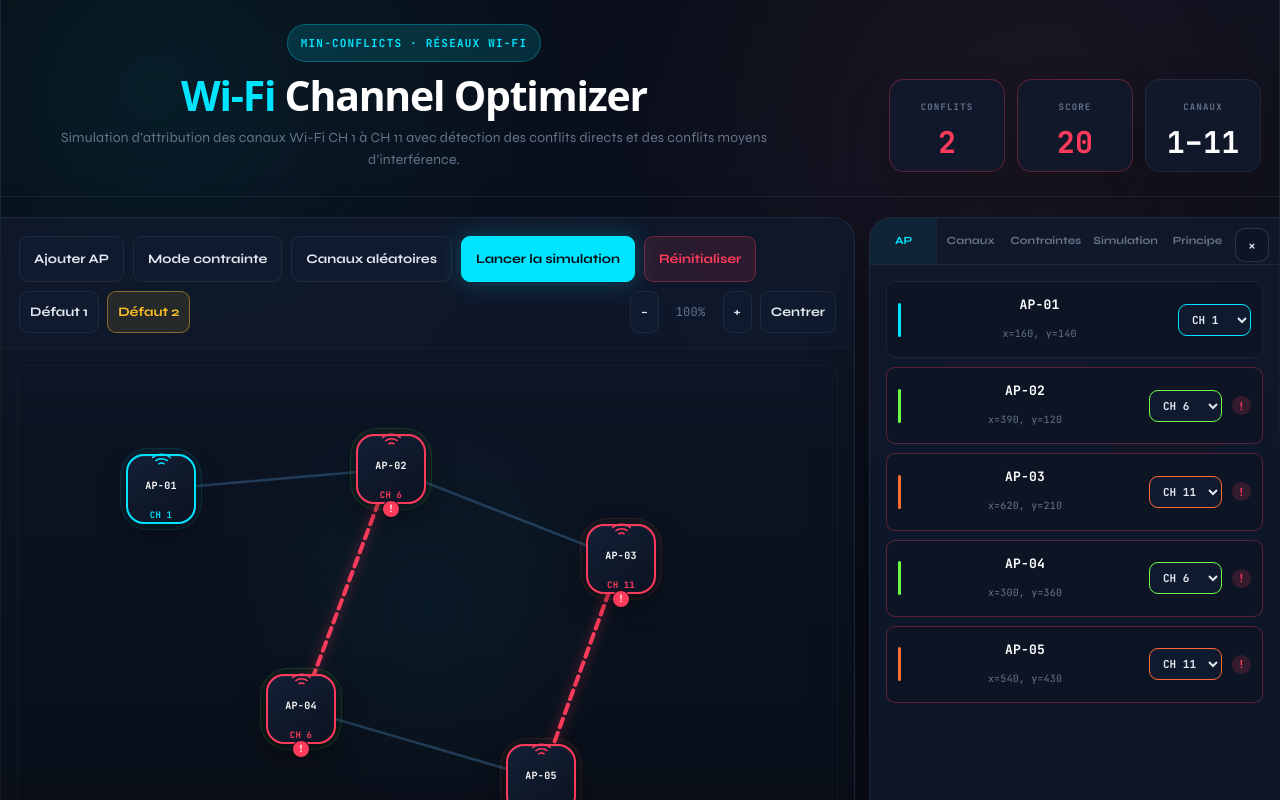
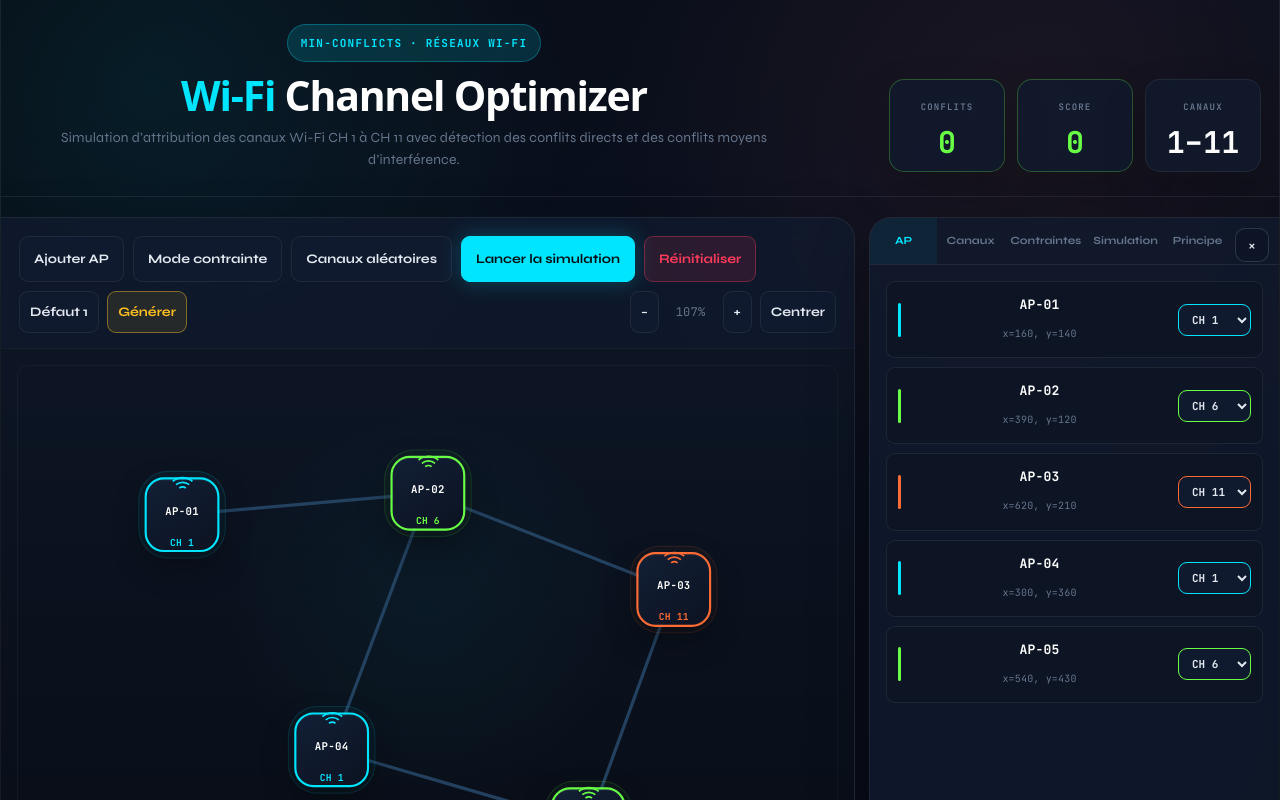
Before and after one commit to raph2611toky/heurestiqueminconflict, a React (Vite) app: page / in a window 1280 px wide. Shown: the top 800 px of the page. Built offline with nearby package versions, Linux system fonts and the light colour scheme.

Commit message:
version mandeha 2

```diff
--- a/src/App.css
+++ b/src/App.css
@@ -378,6 +378,7 @@ button {
 
 .link {
   stroke-linecap: round;
+  stroke-linejoin: round;
   transition:
     stroke 0.28s ease,
     stroke-width 0.28s ease,
@@ -386,21 +387,21 @@ button {
 
 .link-ok {
   stroke: var(--ok-line);
-  stroke-width: 2.5;
-  opacity: 0.8;
+  stroke-width: 3;
+  opacity: 0.9;
 }
 
 .link-conflict-strong {
   stroke: var(--conflict-line);
-  stroke-width: 4;
-  stroke-dasharray: 9 6;
+  stroke-width: 4.5;
+  stroke-dasharray: 10 6;
   animation: dashMove 1.2s linear infinite;
 }
 
 .link-conflict-close {
   stroke: var(--close-line);
-  stroke-width: 3.2;
-  stroke-dasharray: 6 6;
+  stroke-width: 3.8;
+  stroke-dasharray: 7 6;
   animation: dashMove 1.5s linear infinite;
 }
 
@@ -1451,3 +1452,82 @@ select:focus {
 .link-glow-conflict-close {
   stroke: var(--orange);
 }
+.generate-panel {
+  display: grid;
+  grid-template-columns: minmax(220px, 1.2fr) minmax(150px, 0.7fr) minmax(150px, 0.7fr) auto;
+  align-items: end;
+  gap: 12px;
+  margin: 0 18px 15px;
+  padding: 14px;
+  border: 1px solid rgba(0, 229, 255, 0.18);
+  border-radius: var(--radius);
+  background: rgba(13, 21, 37, 0.86);
+  box-shadow:
+    0 18px 42px rgba(0, 0, 0, 0.18),
+    inset 0 1px 0 rgba(255, 255, 255, 0.04);
+  animation: menuPop 0.16s ease-out;
+}
+
+/* Simplified form with only apCount */
+.generate-panel-simple {
+  grid-template-columns: minmax(220px, 1.2fr) minmax(160px, 0.7fr) auto;
+}
+
+.generate-panel-head strong {
+  display: block;
+  color: #ffffff;
+  font-size: 14px;
+  font-weight: 900;
+}
+
+.generate-panel-head span {
+  display: block;
+  margin-top: 4px;
+  color: var(--text-muted);
+  font-size: 12px;
+  line-height: 1.4;
+}
+
+.generate-field {
+  display: flex;
+  flex-direction: column;
+  gap: 6px;
+}
+
+.generate-field span {
+  color: var(--text-muted);
+  font-family: "JetBrains Mono", monospace;
+  font-size: 10px;
+  font-weight: 900;
+  letter-spacing: 0.09em;
+  text-transform: uppercase;
+}
+
+.generate-field input {
+  width: 100%;
+  min-height: 38px;
+  border-color: rgba(0, 229, 255, 0.2);
+}
+
+.generate-field input:focus {
+  border-color: var(--accent);
+  box-shadow: 0 0 0 3px rgba(0, 229, 255, 0.09);
+}
+
+@media (max-width: 920px) {
+  .generate-panel {
+    grid-template-columns: 1fr 1fr;
+  }
+
+  .generate-panel-head {
+    grid-column: 1 / -1;
+  }
+}
+
+@media (max-width: 680px) {
+  .generate-panel {
+    grid-template-columns: 1fr;
+    margin-left: 12px;
+    margin-right: 12px;
+  }
+}
--- a/src/App.jsx
+++ b/src/App.jsx
@@ -23,8 +23,8 @@ const DEFAULT_1_APS = [
   { id: 1, name: "AP-01", x: 160, y: 140, channel: 1 },
   { id: 2, name: "AP-02", x: 390, y: 120, channel: 6 },
   { id: 3, name: "AP-03", x: 620, y: 210, channel: 11 },
-  { id: 4, name: "AP-04", x: 300, y: 360, channel: 6 },
-  { id: 5, name: "AP-05", x: 540, y: 430, channel: 11 },
+  { id: 4, name: "AP-04", x: 300, y: 360, channel: 1 },
+  { id: 5, name: "AP-05", x: 540, y: 430, channel: 6 },
 ];
 
 const DEFAULT_1_LINKS = [
@@ -35,73 +35,125 @@ const DEFAULT_1_LINKS = [
   [4, 5],
 ];
 
-function createDefaultTwoNetwork() {
-  const aps = [
-    { id: 1, name: "AP-01", x: 120, y: 100, channel: 1 },
-    { id: 2, name: "AP-02", x: 300, y: 95, channel: 1 },
-    { id: 3, name: "AP-03", x: 480, y: 110, channel: 6 },
-    { id: 4, name: "AP-04", x: 660, y: 95, channel: 6 },
-    { id: 5, name: "AP-05", x: 840, y: 110, channel: 3 },
-
-    { id: 6, name: "AP-06", x: 150, y: 260, channel: 5 },
-    { id: 7, name: "AP-07", x: 330, y: 250, channel: 8 },
-    { id: 8, name: "AP-08", x: 510, y: 265, channel: 10 },
-    { id: 9, name: "AP-09", x: 690, y: 250, channel: 11 },
-    { id: 10, name: "AP-10", x: 870, y: 265, channel: 11 },
-
-    { id: 11, name: "AP-11", x: 120, y: 420, channel: 2 },
-    { id: 12, name: "AP-12", x: 300, y: 415, channel: 7 },
-    { id: 13, name: "AP-13", x: 480, y: 430, channel: 4 },
-    { id: 14, name: "AP-14", x: 660, y: 415, channel: 9 },
-    { id: 15, name: "AP-15", x: 840, y: 430, channel: 5 },
-
-    { id: 16, name: "AP-16", x: 150, y: 580, channel: 1 },
-    { id: 17, name: "AP-17", x: 330, y: 570, channel: 6 },
-    { id: 18, name: "AP-18", x: 510, y: 585, channel: 11 },
-    { id: 19, name: "AP-19", x: 690, y: 570, channel: 3 },
-    { id: 20, name: "AP-20", x: 870, y: 585, channel: 8 },
-  ];
-
-  const links = [
-    [1, 2],
-    [3, 4],
-    [5, 6],
-    [7, 8],
-    [9, 10],
-
-    [1, 6],
-    [2, 7],
-    [3, 8],
-    [4, 9],
-    [5, 10],
-
-    [6, 11],
-    [7, 12],
-    [8, 13],
-    [9, 14],
-    [10, 15],
-
-    [11, 16],
-    [12, 17],
-    [13, 18],
-    [14, 19],
-    [15, 20],
-
-    [1, 7],
-    [2, 8],
-    [3, 9],
-    [4, 10],
-    [6, 12],
-    [7, 13],
-    [8, 14],
-    [9, 15],
-    [11, 17],
-    [12, 18],
-    [13, 19],
-    [14, 20],
-  ];
-
-  return { aps, links };
+function clampNumber(value, min, max) {
+  const parsed = Number(value);
+  if (Number.isNaN(parsed)) return min;
+  return Math.min(max, Math.max(min, Math.floor(parsed)));
+}
+
+function makeLinkKey(a, b) {
+  const [x, y] = normalizeLink(a, b);
+  return `${x}-${y}`;
+}
+
+function channelsConflict(channelA, channelB) {
+  return Math.abs(Number(channelA) - Number(channelB)) < MIN_CHANNEL_GAP;
+}
+
+function createGeneratedNetwork(apCountInput) {
+  const apCount = clampNumber(apCountInput, 2, 60);
+  // Randomise conflicts between 3 and 10
+  const conflictTarget = Math.floor(Math.random() * 8) + 3;
+  const maxLinks = (apCount * (apCount - 1)) / 2;
+  const safeChannels = [1, 6, 11];
+
+  // --- Scatter APs using a phyllotaxis (sunflower) spiral so they are
+  //     naturally spread, never aligned, and well-spaced. ---
+  const centerX = 860;
+  const centerY = 520;
+  const goldenAngle = 2.399963; // radians ≈ 137.5°
+  // Spacing grows with count so the cloud stays visible
+  const spacing = Math.max(120, Math.min(200, 600 / Math.sqrt(apCount)));
+
+  const aps = Array.from({ length: apCount }, (_, index) => {
+    const id = index + 1;
+    const r = spacing * Math.sqrt(index + 0.5);
+    const theta = goldenAngle * index;
+    // Small random jitter so no two runs look identical
+    const jitter = spacing * 0.18;
+    return {
+      id,
+      name: `AP-${String(id).padStart(2, "0")}`,
+      x: Math.round(centerX + r * Math.cos(theta) + (Math.random() * jitter - jitter / 2)),
+      y: Math.round(centerY + r * Math.sin(theta) + (Math.random() * jitter - jitter / 2)),
+      channel: safeChannels[index % safeChannels.length],
+    };
+  });
+
+  const links = [];
+  const used = new Set();
+
+  function addLink(a, b) {
+    if (a === b) return false;
+    const [x, y] = normalizeLink(a, b);
+    const key = makeLinkKey(x, y);
+    if (used.has(key)) return false;
+    used.add(key);
+    links.push([x, y]);
+    return true;
+  }
+
+  // --- Build a Euclidean-distance spanning tree (Prim's algorithm) so the
+  //     base connectivity is planar-ish and links don't criss-cross randomly ---
+  function dist(a, b) {
+    return Math.hypot(aps[a - 1].x - aps[b - 1].x, aps[a - 1].y - aps[b - 1].y);
+  }
+
+  const inTree = new Set([1]);
+  while (inTree.size < apCount) {
+    let bestDist = Infinity;
+    let bestA = -1, bestB = -1;
+    for (const a of inTree) {
+      for (let b = 1; b <= apCount; b++) {
+        if (inTree.has(b)) continue;
+        const d = dist(a, b);
+        if (d < bestDist) { bestDist = d; bestA = a; bestB = b; }
+      }
+    }
+    if (bestA === -1) break;
+    addLink(bestA, bestB);
+    inTree.add(bestB);
+  }
+
+  // --- Add a few extra "nearby" links for realism (at most apCount/2 extra) ---
+  // Sort all candidate pairs by distance
+  const candidates = [];
+  for (let i = 1; i <= apCount; i++) {
+    for (let j = i + 1; j <= apCount; j++) {
+      const key = makeLinkKey(i, j);
+      if (!used.has(key)) candidates.push({ a: i, b: j, d: dist(i, j) });
+    }
+  }
+  candidates.sort((x, y) => x.d - y.d);
+  const extraTarget = Math.min(Math.floor(apCount / 2), candidates.length);
+  for (let k = 0; k < extraTarget; k++) {
+    addLink(candidates[k].a, candidates[k].b);
+  }
+
+  // --- Inject conflicts: force conflicting channels on `conflictTarget` links ---
+  // Pick links at random to become conflict links
+  const shuffled = [...links].sort(() => Math.random() - 0.5);
+  const clampedConflicts = Math.min(conflictTarget, Math.min(maxLinks, links.length));
+  for (let k = 0; k < clampedConflicts; k++) {
+    const [a, b] = shuffled[k];
+    aps[a - 1].channel = 1;
+    aps[b - 1].channel = 1;
+  }
+
+  // --- Auto-scale viewport so the whole cloud fits the canvas (2200×1600) ---
+  const xs = aps.map(ap => ap.x);
+  const ys = aps.map(ap => ap.y);
+  const minX = Math.min(...xs), maxX = Math.max(...xs);
+  const minY = Math.min(...ys), maxY = Math.max(...ys);
+  const cloudW = maxX - minX + 200;
+  const cloudH = maxY - minY + 200;
+  const scale = Math.min(1, Math.min(1800 / cloudW, 1200 / cloudH));
+
+  return {
+    aps,
+    links,
+    viewport: { x: 0, y: 0, scale },
+  };
 }
 
 function normalizeLink(a, b) {
@@ -382,6 +434,10 @@ export default function App() {
   const [result, setResult] = useState(null);
   const [editingId, setEditingId] = useState(null);
   const [channelMenu, setChannelMenu] = useState(null);
+  const [showGenerateForm, setShowGenerateForm] = useState(false);
+  const [generateConfig, setGenerateConfig] = useState({
+    apCount: 6,
+  });
 
   const [constraintA, setConstraintA] = useState("");
   const [constraintB, setConstraintB] = useState("");
@@ -415,6 +471,54 @@ export default function App() {
     simulation && simulation.steps.length > 0
       ? Math.round((playIndex / simulation.steps.length) * 100)
       : 0;
+
+  function getCenteredViewportForAps(targetAps, padding = 135) {
+    const items = Array.isArray(targetAps) && targetAps.length > 0 ? targetAps : aps;
+    const canvas = canvasRef.current;
+    const rect = canvas?.getBoundingClientRect();
+
+    const canvasWidth = rect?.width || 1000;
+    const canvasHeight = rect?.height || 620;
+
+    if (!items || items.length === 0) {
+      return { x: 0, y: 0, scale: 1 };
+    }
+
+    const xs = items.map((ap) => Number(ap.x));
+    const ys = items.map((ap) => Number(ap.y));
+
+    const minX = Math.min(...xs);
+    const maxX = Math.max(...xs);
+    const minY = Math.min(...ys);
+    const maxY = Math.max(...ys);
+
+    const contentWidth = Math.max(1, maxX - minX + padding * 2);
+    const contentHeight = Math.max(1, maxY - minY + padding * 2);
+
+    const scale = Math.min(
+      1.15,
+      Math.max(0.25, Math.min(canvasWidth / contentWidth, canvasHeight / contentHeight))
+    );
+
+    const centerX = (minX + maxX) / 2;
+    const centerY = (minY + maxY) / 2;
+
+    return {
+      x: Math.round(canvasWidth / 2 - centerX * scale),
+      y: Math.round(canvasHeight / 2 - centerY * scale),
+      scale,
+    };
+  }
+
+  function centerSchema(targetAps = aps) {
+    setViewport(getCenteredViewportForAps(targetAps));
+  }
+
+  function centerSchemaNextFrame(targetAps = aps) {
+    requestAnimationFrame(() => {
+      setViewport(getCenteredViewportForAps(targetAps));
+    });
+  }
 
   function clearResultAndSimulation() {
     setResult(null);
@@ -429,6 +533,7 @@ export default function App() {
     setLinkMode(false);
     setEditingId(null);
     setChannelMenu(null);
+    setShowGenerateForm(false);
     setConstraintA("");
     setConstraintB("");
     setResult(null);
@@ -440,19 +545,39 @@ export default function App() {
   }
 
   function loadDefaultOne() {
-    setAps(cloneAps(DEFAULT_1_APS));
+    const nextAps = cloneAps(DEFAULT_1_APS);
+
+    setAps(nextAps);
     setLinks(DEFAULT_1_LINKS.map((link) => [...link]));
-    setViewport({ x: 0, y: 0, scale: 1 });
+    setViewport(getCenteredViewportForAps(nextAps));
     clearAllRuntimeStates();
   }
 
-  function loadDefaultTwo() {
-    const complex = createDefaultTwoNetwork();
-
-    setAps(cloneAps(complex.aps));
-    setLinks(complex.links.map((link) => [...link]));
-    setViewport({ x: -40, y: -20, scale: 0.75 });
-    clearAllRuntimeStates();
+  function handleApplyGenerate(event) {
+    event.preventDefault();
+
+    const generated = createGeneratedNetwork(
+      generateConfig.apCount
+    );
+
+    const nextAps = cloneAps(generated.aps);
+
+    setAps(nextAps);
+    setLinks(generated.links.map((link) => [...link]));
+    setViewport(getCenteredViewportForAps(nextAps));
+    setSelectedAP(null);
+    setLinkMode(false);
+    setEditingId(null);
+    setChannelMenu(null);
+    setShowGenerateForm(false);
+    setConstraintA("");
+    setConstraintB("");
+    setResult(null);
+    setSimulation(null);
+    setPlayIndex(0);
+    setIsPlaying(false);
+    setActiveStep(null);
+    setActiveTab("aps");
   }
 
   function getScreenPosition(event) {
@@ -514,6 +639,26 @@ export default function App() {
     };
   }, [handleWheel]);
 
+  useEffect(() => {
+    centerSchemaNextFrame(aps);
+    // eslint-disable-next-line react-hooks/exhaustive-deps
+  }, []);
+
+  useEffect(() => {
+    centerSchemaNextFrame(aps);
+    // eslint-disable-next-line react-hooks/exhaustive-deps
+  }, [panelCollapsed]);
+
+  useEffect(() => {
+    const handleResize = () => centerSchemaNextFrame(aps);
+
+    window.addEventListener("resize", handleResize);
+
+    return () => {
+      window.removeEventListener("resize", handleResize);
+    };
+  }, [aps]);
+
   function handleAddAP() {
     const nextId = aps.length > 0 ? Math.max(...aps.map((ap) => ap.id)) + 1 : 1;
 
@@ -525,7 +670,10 @@ export default function App() {
       channel: CHANNELS[Math.floor(Math.random() * CHANNELS.length)].id,
     };
 
-    setAps((prev) => [...prev, newAP]);
+    const nextAps = [...aps, newAP];
+
+    setAps(nextAps);
+    centerSchema(nextAps);
     setChannelMenu(null);
     clearResultAndSimulation();
   }
@@ -544,14 +692,21 @@ export default function App() {
       channel: CHANNELS[Math.floor(Math.random() * CHANNELS.length)].id,
     };
 
-    setAps((prev) => [...prev, newAP]);
+    const nextAps = [...aps, newAP];
+
+    setAps(nextAps);
+    centerSchema(nextAps);
     setChannelMenu(null);
     clearResultAndSimulation();
   }
 
   function handleDeleteAP(id) {
-    setAps((prev) => prev.filter((ap) => ap.id !== id));
-    setLinks((prev) => prev.filter(([a, b]) => a !== id && b !== id));
+    const nextAps = aps.filter((ap) => ap.id !== id);
+    const nextLinks = links.filter(([a, b]) => a !== id && b !== id);
+
+    setAps(nextAps);
+    setLinks(nextLinks);
+    centerSchema(nextAps);
     setSelectedAP(null);
     setEditingId(null);
     setChannelMenu(null);
@@ -559,19 +714,22 @@ export default function App() {
   }
 
   function handleNameChange(apId, value) {
-    setAps((prev) =>
-      prev.map((ap) => (ap.id === apId ? { ...ap, name: value } : ap))
+    const nextAps = aps.map((ap) =>
+      ap.id === apId ? { ...ap, name: value } : ap
     );
+
+    setAps(nextAps);
+    centerSchema(nextAps);
     clearResultAndSimulation();
   }
 
   function handleChannelChange(apId, channel) {
-    setAps((prev) =>
-      prev.map((ap) =>
-        ap.id === apId ? { ...ap, channel: Number(channel) } : ap
-      )
+    const nextAps = aps.map((ap) =>
+      ap.id === apId ? { ...ap, channel: Number(channel) } : ap
     );
 
+    setAps(nextAps);
+    centerSchema(nextAps);
     setChannelMenu(null);
     clearResultAndSimulation();
   }
@@ -667,6 +825,7 @@ export default function App() {
 
   function handleMouseUp() {
     if (draggingAP) {
+      centerSchemaNextFrame(aps);
       clearResultAndSimulation();
     }
 
@@ -689,7 +848,7 @@ export default function App() {
   }
 
   function handleResetView() {
-    setViewport({ x: 0, y: 0, scale: 1 });
+    centerSchema(aps);
   }
 
   function handleSelectForLink(apId) {
@@ -715,6 +874,7 @@ export default function App() {
       return [...prev, [a, b]];
     });
 
+    centerSchema(aps);
     setSelectedAP(null);
     setChannelMenu(null);
     clearResultAndSimulation();
@@ -730,7 +890,8 @@ export default function App() {
     const exists = links.some((link) => sameLink(link, x, y));
 
     if (!exists) {
-      setLinks((prev) => [...prev, [x, y]]);
+      setLinks([...links, [x, y]]);
+      centerSchema(aps);
       clearResultAndSimulation();
     }
 
@@ -740,19 +901,20 @@ export default function App() {
   }
 
   function handleRemoveConstraint(a, b) {
-    setLinks((prev) => prev.filter((link) => !sameLink(link, a, b)));
+    setLinks(links.filter((link) => !sameLink(link, a, b)));
+    centerSchema(aps);
     setChannelMenu(null);
     clearResultAndSimulation();
   }
 
   function handleRandomize() {
-    setAps((prev) =>
-      prev.map((ap) => ({
-        ...ap,
-        channel: CHANNELS[Math.floor(Math.random() * CHANNELS.length)].id,
-      }))
-    );
-
+    const nextAps = aps.map((ap) => ({
+      ...ap,
+      channel: CHANNELS[Math.floor(Math.random() * CHANNELS.length)].id,
+    }));
+
+    setAps(nextAps);
+    centerSchema(nextAps);
     setChannelMenu(null);
     clearResultAndSimulation();
   }
@@ -771,6 +933,7 @@ export default function App() {
     setPlayIndex(0);
     setActiveStep(null);
     setAps(cloneAps(generated.initialAps));
+    centerSchema(generated.initialAps);
     setIsPlaying(generated.steps.length > 0);
     setActiveTab("simulation");
 
@@ -784,6 +947,7 @@ export default function App() {
 
     if (index <= 0) {
       setAps(cloneAps(simulation.initialAps));
+      centerSchema(simulation.initialAps);
       setActiveStep(null);
       setPlayIndex(0);
       return;
@@ -794,6 +958,7 @@ export default function App() {
     if (!step) return;
 
     setAps(cloneAps(step.afterAps));
+    centerSchema(step.afterAps);
     setActiveStep(step);
     setPlayIndex(index);
 
@@ -954,10 +1119,15 @@ export default function App() {
               </button>
 
               <button
-                className="btn btn-small btn-complex"
-                onClick={loadDefaultTwo}
+                className={`btn btn-small btn-complex ${
+                  showGenerateForm ? "btn-active" : ""
+                }`}
+                onClick={() => {
+                  setShowGenerateForm((prev) => !prev);
+                  setChannelMenu(null);
+                }}
               >
-                Défaut 2
+                Générer
               </button>
             </div>
 
@@ -974,6 +1144,35 @@ export default function App() {
               </button>
             </div>
           </div>
+
+          {showGenerateForm && (
+            <form className="generate-panel generate-panel-simple" onSubmit={handleApplyGenerate}>
+              <div className="generate-panel-head">
+                <strong>Générer un schéma</strong>
+                <span>Les conflits (3–10) sont randomisés automatiquement</span>
+              </div>
+
+              <label className="generate-field">
+                <span>Nombre de AP</span>
+                <input
+                  type="number"
+                  min="2"
+                  max="60"
+                  value={generateConfig.apCount}
+                  onChange={(event) =>
+                    setGenerateConfig((prev) => ({
+                      ...prev,
+                      apCount: event.target.value,
+                    }))
+                  }
+                />
+              </label>
+
+              <button className="btn btn-run" type="submit">
+                Générer
+              </button>
+            </form>
+          )}
 
           <div
             ref={canvasRef}
@@ -1170,8 +1369,8 @@ export default function App() {
 
           <div className="canvas-hint">
             Rouge : conflit direct avec le même canal. Orange : conflit moyen
-            causé par des canaux trop proches. Double-clique sur un AP pour
-            modifier rapidement son canal.
+            causé par des canaux trop proches. Le schéma par défaut est sans
+            conflit ; le bouton Générer crée un réseau centré selon vos valeurs.
           </div>
 
           {simulation && (
```
